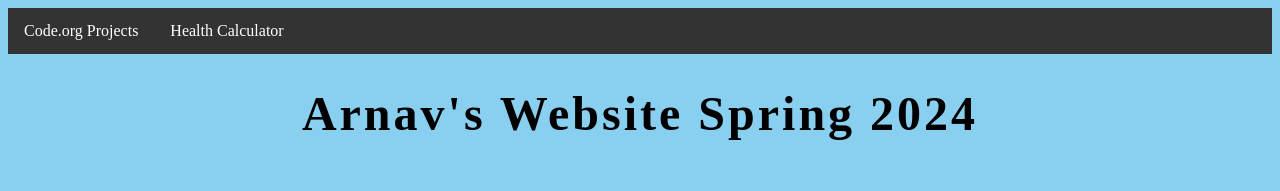
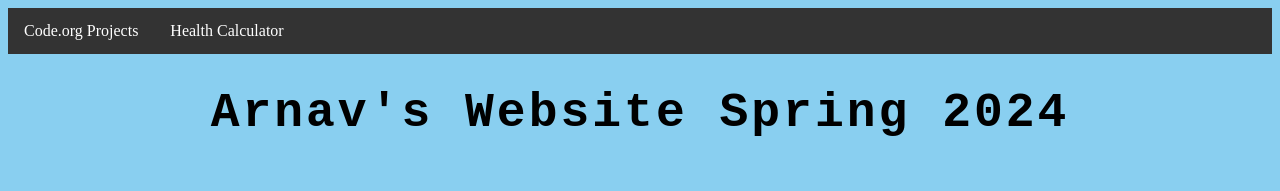
Before and after one commit to WVCS/website-Arnav-Jadi, a plain HTML site: page index.html in a window 1280 px wide. Shown: the top 191 px of the page. Drawn offline with Linux system fonts and the light colour scheme.

Commit message:
Update style.css

```diff
--- a/style.css
+++ b/style.css
@@ -2,7 +2,7 @@ body{
   background-color: #89cff0;
 }
 h1{
-
+  font-family: 'Courier New', monospace;
   font-size:300%;
   letter-spacing: 3px;
   color: #000000;
```
